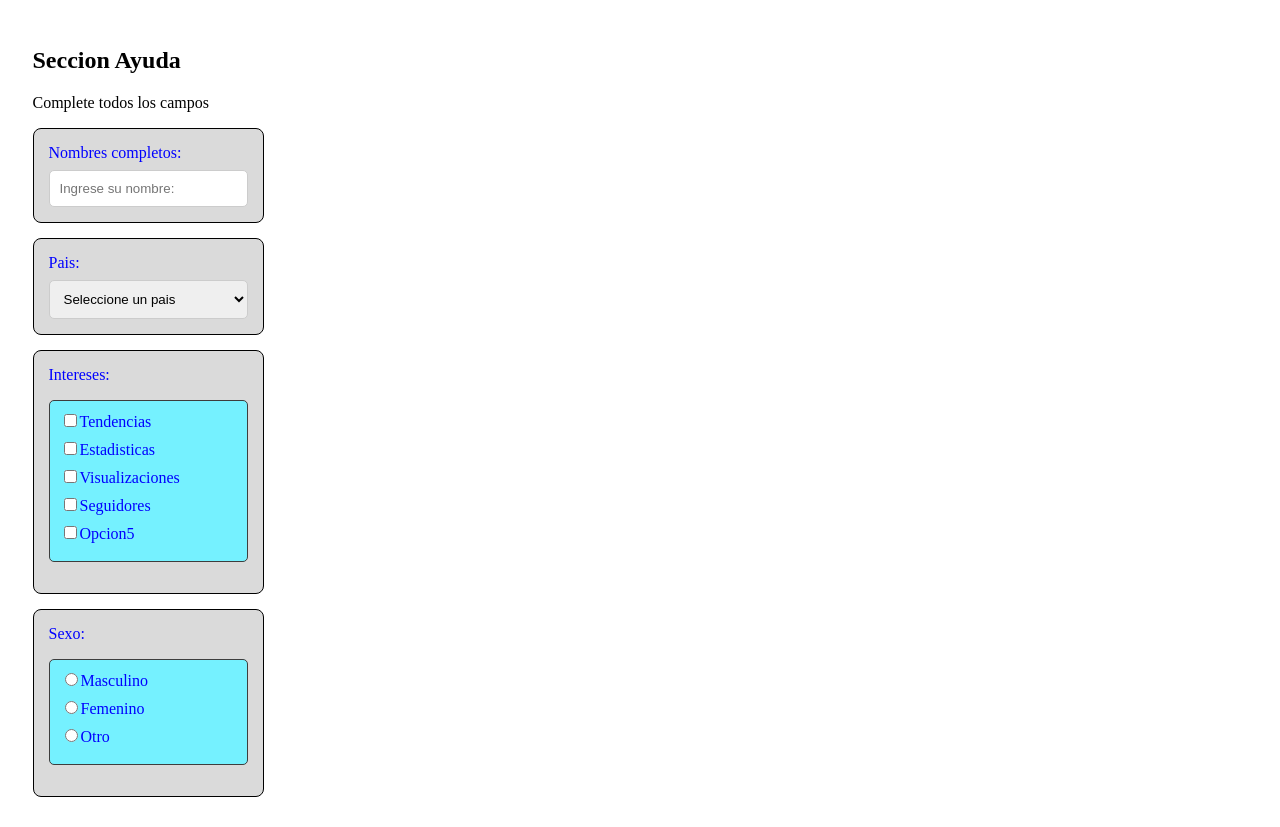
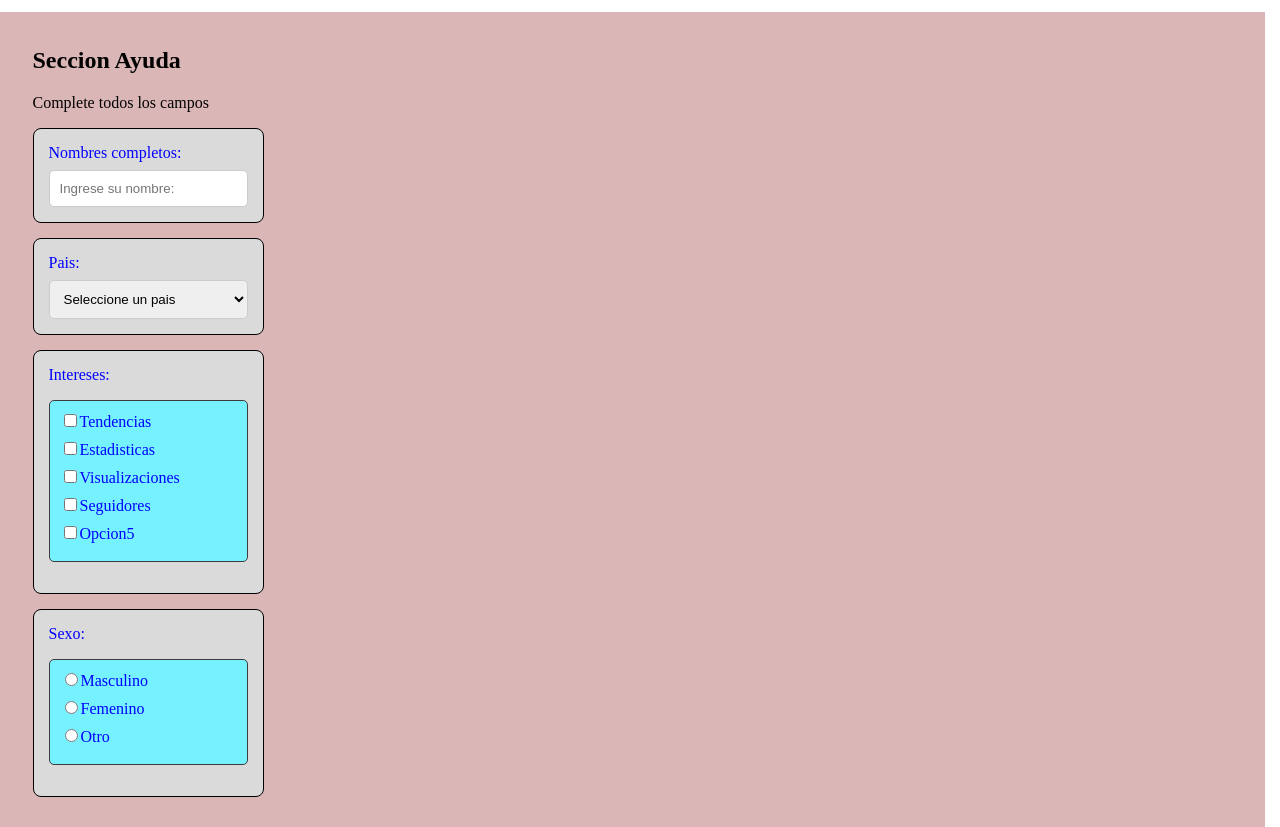
Before and after one commit to SanVargasAl/NRC_4161, a website: page index.html in a window 1280 px wide. Shown: the part 910-1737 px from the top of the page. Drawn offline with Linux system fonts and the light colour scheme.

Commit message:
Update styles.css

```diff
--- a/styles.css
+++ b/styles.css
@@ -60,6 +60,10 @@ body {
 .seccion-recetas {
   padding: 3.75rem 1.25rem;
   background-color: white;
+}
+
+.seccion-ayuda {
+  background-color: #dbb6b6;
 }
 
 .contenedor-general {
```
